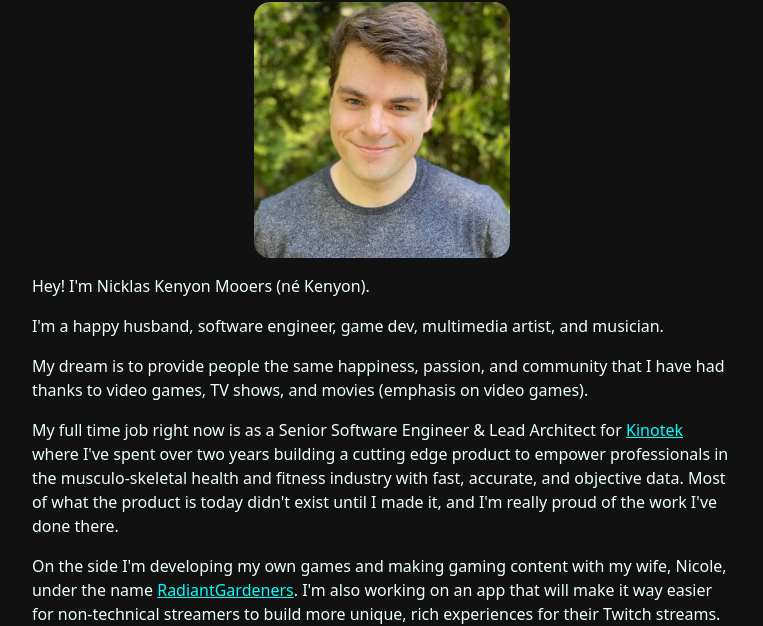
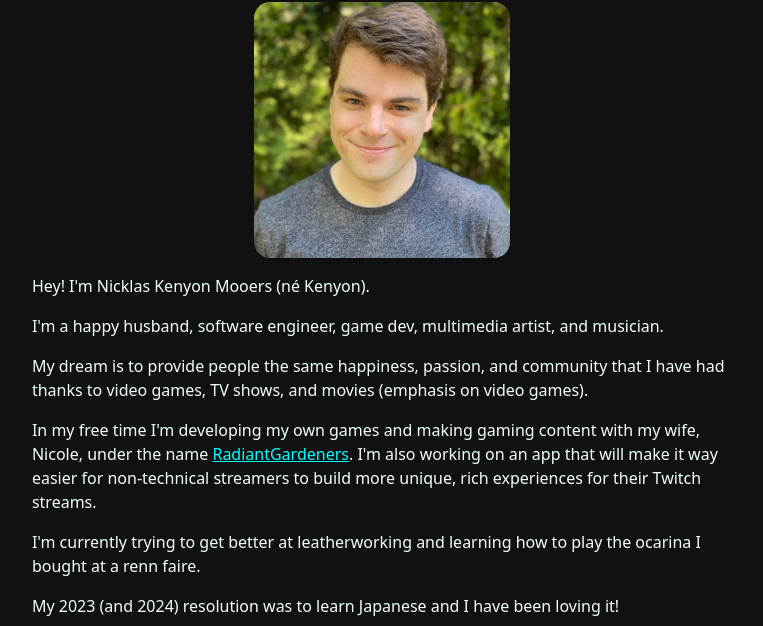
Before and after one commit to kenyonnick/kenyonnick.github.io, an Astro site: page / in a window 1280 px wide. Shown: the part 182-808 px from the top of the page, without its empty margins (258-1021 px from the left). Built offline with nearby package versions, Linux system fonts and the light colour scheme; Astro itself is replaced by a stand-in of ours.

Commit message:
Update with new job

```diff
--- a/src/pages/index.mdx
+++ b/src/pages/index.mdx
@@ -14,13 +14,11 @@ I'm a happy husband, software engineer, game dev, multimedia artist, and musicia
 
 My dream is to provide people the same happiness, passion, and community that I have had thanks to video games, TV shows, and movies (emphasis on video games).
 
-My full time job right now is as a Senior Software Engineer & Lead Architect for [Kinotek](https://www.kinotek.com) where I've spent over two years building a cutting edge product to empower professionals in the musculo-skeletal health and fitness industry with fast, accurate, and objective data. Most of what the product is today didn't exist until I made it, and I'm really proud of the work I've done there.
-
-On the side I'm developing my own games and making gaming content with my wife, Nicole, under the name [RadiantGardeners](https:///www.radiantgardeners.com). I'm also working on an app that will make it way easier for non-technical streamers to build more unique, rich experiences for their Twitch streams.
+In my free time I'm developing my own games and making gaming content with my wife, Nicole, under the name [RadiantGardeners](https:///www.radiantgardeners.com). I'm also working on an app that will make it way easier for non-technical streamers to build more unique, rich experiences for their Twitch streams.
 
 I'm currently trying to get better at leatherworking and learning how to play the ocarina I bought at a renn faire.
 
-My 2023 resolution was to learn Japanese and I have been loving it!
+My 2023 (and 2024) resolution was to learn Japanese and I have been loving it!
 > 私はニックです。 はじめまして!
 
 To know more about where I started and what my journey has been, I invite you to read more of [My Story](/my-story/).
```
Also changed, not shown: src/pages/cv/kinotek.md (added, +12 -0 lines), src/pages/my-story.md (+3 -5 lines).
